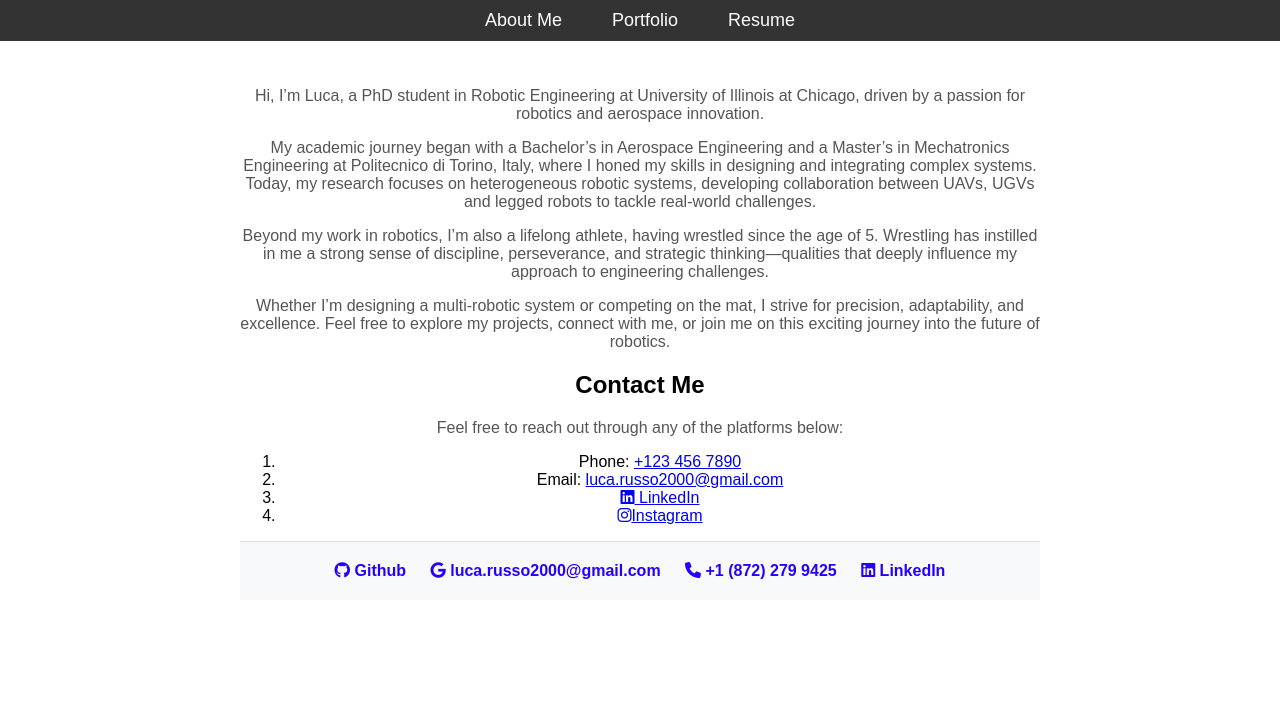
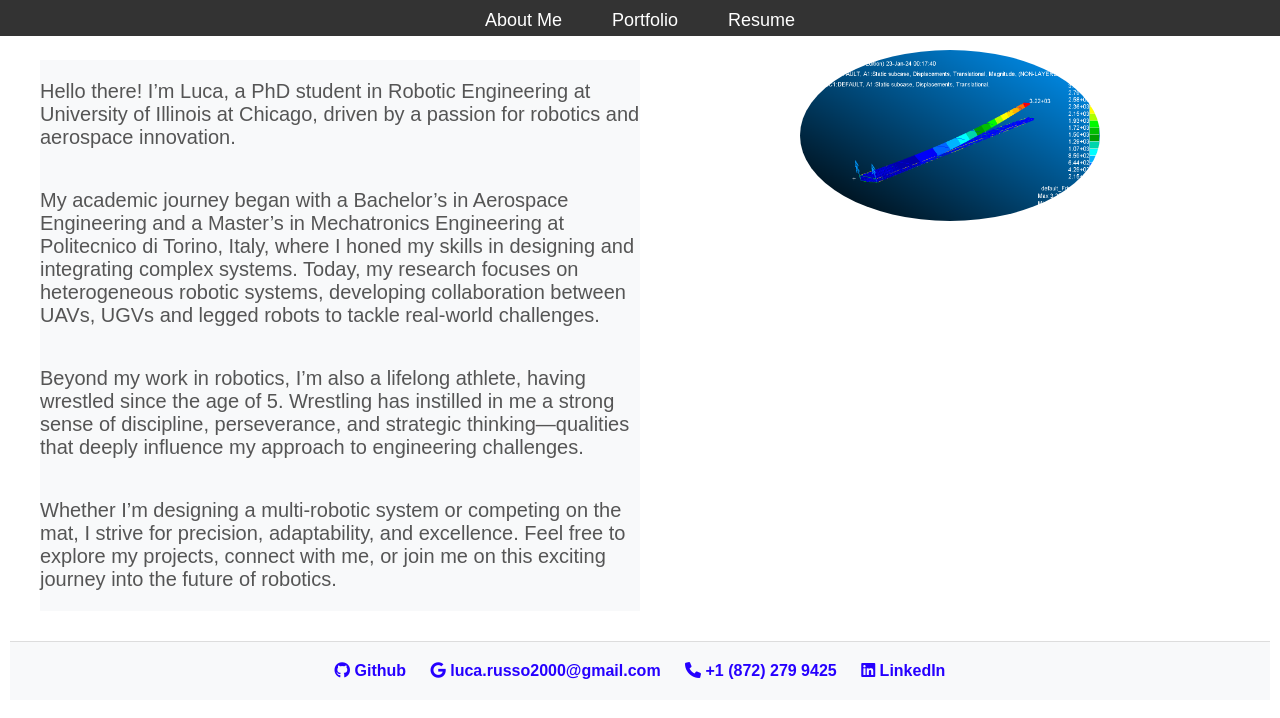
Before and after one commit to Aliothy/luca_russo_portfolio, a plain HTML site: page index.html in a window 1280 px wide. Drawn offline with Linux system fonts and the light colour scheme.

Commit message:
January 19,1

```diff
--- a/css/style.css
+++ b/css/style.css
@@ -1,32 +1,3 @@
-/* body {
-    font-family: Arial, sans-serif;
-    margin: 0;
-    padding: 0;
-}
-
-.navbar {
-    display: flex;
-    justify-content: flex-end;
-    background-color: #443f3f;
-    padding: 1em;
-}
-
-.navbar a {
-    color: white;
-    padding: 14px 20px;
-    text-decoration: none;
-    text-align: center;
-}
-
-.navbar a:hover {
-    background-color: #ddd;
-    color: black;
-}
-
-.content {
-    padding: 20px;
-} */
-
 body {
     font-family: Arial, sans-serif;
     margin: 0;
@@ -34,12 +5,15 @@ body {
     display: flex;
     flex-direction: column;
     align-items: center;
+    background-color: white;
 }
 
 .navbar {
     background-color: #333;
     width: 100%;
+    height: 2%;
     padding: 10px 0;
+    position: fixed;
 }
 
 .navbar ul {
@@ -68,7 +42,6 @@ body {
 }
 
 #content {
-    max-width: 800px;
     margin: 20px auto;
     padding: 10px;
     text-align: center;
@@ -82,6 +55,38 @@ body {
     display: block;
 }
 
+.about-container {
+    display: flex;
+    justify-content: space-between;
+    padding: 20px;
+}
+
+.image-block {
+    flex : 1 1 45%;
+    display: flex;
+    flex-direction: column;
+
+}
+
+.profile-image img{
+    max-width: 50%;
+    height: auto;
+    border-radius: 50%;
+    left: 80%;
+
+}
+
+.text-block {
+    background-color: #f8f9fa;
+    flex: 1 1 45%;
+    display: flex;
+    flex-direction: column;
+    margin: 10px;
+    font-size:20px;
+    text-align: left;
+}
+
+
 h1 {
     color: #333;
 }
@@ -89,6 +94,25 @@ h1 {
 p {
     color: #555;
 }
+
+
+
+.image-grid {
+    display: grid;
+    grid-template-columns: repeat(3, 1fr); /* 3 images per row */
+    gap: 10px; /* Space between images */
+    justify-content: center; /* Center the grid if smaller than container */
+}
+
+.project-image {
+    width: 100%;
+    height: auto;
+    border-radius: 5px;
+}
+
+
+
+
 
 footer, #contact {
     background-color: #f8f9fa;
@@ -109,15 +133,18 @@ footer a:hover, #contact a:hover {
     text-decoration: underline;
 }
 
-.image-grid {
-    display: grid;
-    grid-template-columns: repeat(3, 1fr); /* 3 images per row */
-    gap: 10px; /* Space between images */
-    justify-content: center; /* Center the grid if smaller than container */
+@media (max-width: 768px) {
+    .container {
+        display: block; /* Stack the text and images vertically */
+    }
+
+    .text-block,
+    .image-block {
+        max-width: 100%; /* Full width */
+        margin: 0 0 20px; /* Add space below each block */
+    }
+
+    .image-block {
+        text-align: center; /* Center images on smaller screens */
+    }
 }
-
-.project-image {
-    width: 100%;
-    height: auto;
-    border-radius: 5px;
-}
--- a/index.html
+++ b/index.html
@@ -19,8 +19,10 @@
 
     <div id="content">
         <section id="about" class="section active">
+        <div class="about-container">
+            <div class="text-block">
                 <p>
-                Hi, I’m Luca, a PhD student in Robotic Engineering at University of Illinois at Chicago,
+                    Hello there! I’m Luca, a PhD student in Robotic Engineering at University of Illinois at Chicago,
                     driven by a passion for robotics and aerospace innovation. </p>
                 <p>
                     My academic journey began with a Bachelor’s in Aerospace Engineering and a Master’s in Mechatronics Engineering at Politecnico di Torino, Italy,
@@ -37,24 +39,16 @@
                     Whether I’m designing a multi-robotic system or competing on the mat, I strive for precision, adaptability, and excellence.
                     Feel free to explore my projects, connect with me, or join me on this exciting journey into the future of robotics.
                 </p>
-                <h2>Contact Me</h2>
-                <p>Feel free to reach out through any of the platforms below:</p>
-                <ol>
-                    <li>Phone: <a href="tel:+1234567890">+123 456 7890</a></li>
-                    <li>Email: <a href="mailto:luca.russo2000@gmail.com">luca.russo2000@gmail.com</a></li>
-                    <li>
-                        <a href="https://www.linkedin.com/in/yourprofile" target="_blank">
-                            <i class="fab fa-linkedin"></i> LinkedIn
-                        </a>
-                    </li>
-                    <li>
-                        <a href="https://www.instagram.com/yourprofile" target="_blank">
-                            <i class="fab fa-instagram"></i>Instagram</a>
-                    </li>
-                </ul>
-
+            </div>
+            <div class="image-block">
+                <div class="profile-image">
+                    <img src="./files/images/displacement.png" alt="Luca Russo">
+                </div>
+            </div>
+        </div>
         </section>
         <section id="portfolio" class="section">
+            <div class="portfolio-container">
                 <p>Here is a collection of the works I've done so far.</p>
                 <h2>Publications</h2>
                 <ul>
@@ -81,6 +75,7 @@
                     <img src="./files/images/displacement.png" alt="Team 1" class="project-image">
                     <img src="./files/images/displacement.png" alt="Team 2" class="project-image">
                 </div>
+            </div>
         </section>
         <section id="resume" class="section">
             <p>View my full resume below or <a href="./files/RESUME_Russo_Luca.pdf" download>download it here</a>.</p>
```
Lines whose indentation alone changed are shown as unchanged.
